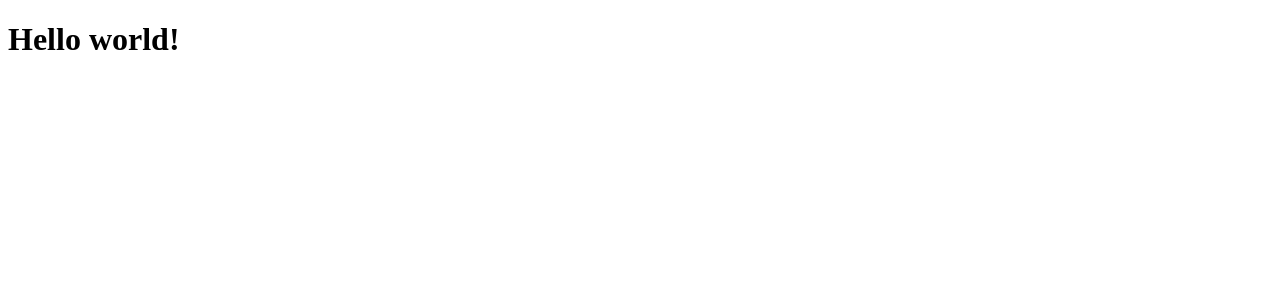
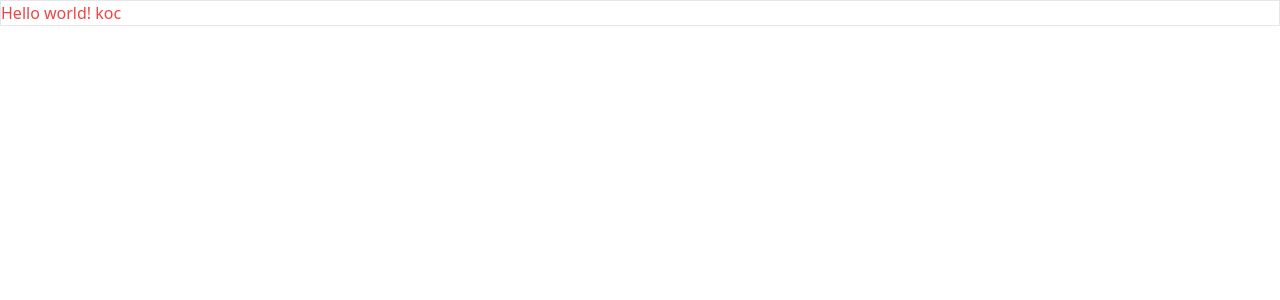
Before and after one commit to competitivebidding/frontend, a React (Create React App) app: page / in a window 1280 px wide. Shown: the top 300 px of the page. Built offline with nearby package versions, Linux system fonts and the light colour scheme.

Commit message:
pushed tailwind import

```diff
--- a/src/App.js
+++ b/src/App.js
@@ -1,9 +1,10 @@
 import React from 'react';
+import './input.css'
 
 const App = () => {
   return (
-    <h1 class="">
-    Hello world!
+    <h1 className='text-red-500 border'>
+    Hello world! koc
   </h1>
   );
 }
```
Also changed, not shown: 1 other file (tests, documents, lock files or other folders).
